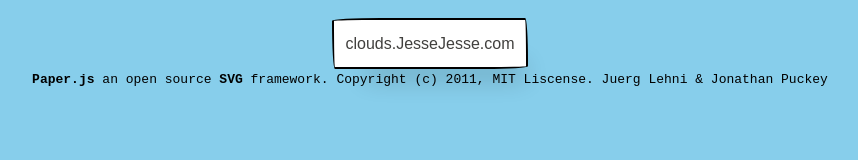
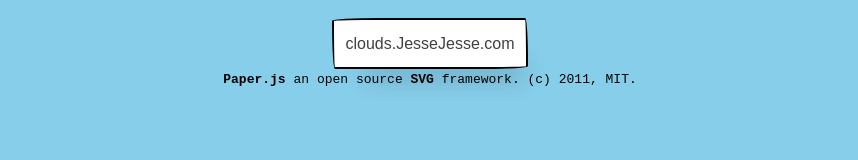
Before and after one commit to sudo-self/clouds, a plain HTML site: page index.html in a window 1280 px wide. Shown: the whole page, without its empty margins (210-1068 px from the left). Drawn offline with Linux system fonts and the light colour scheme.

Commit message:
Update index.html

```diff
--- a/index.html
+++ b/index.html
@@ -45,7 +45,7 @@
 
 <br>
     <center><button href="https://clouds.jessejesse.com" class="button-55" role="button">clouds.JesseJesse.com</button></center>
-    <div class="footer"><center><code><b>Paper.js</b>&nbsp;an open source <b>SVG</b> framework. Copyright (c) 2011, MIT Liscense. Juerg Lehni & Jonathan Puckey</code></center></div>
+    <div class="footer"><center><code><b>Paper.js</b>&nbsp;an open source <b>SVG</b> framework. (c) 2011, MIT.</code></center></div>
 
     <canvas id="canvas" resize></canvas>
 </body>
```
